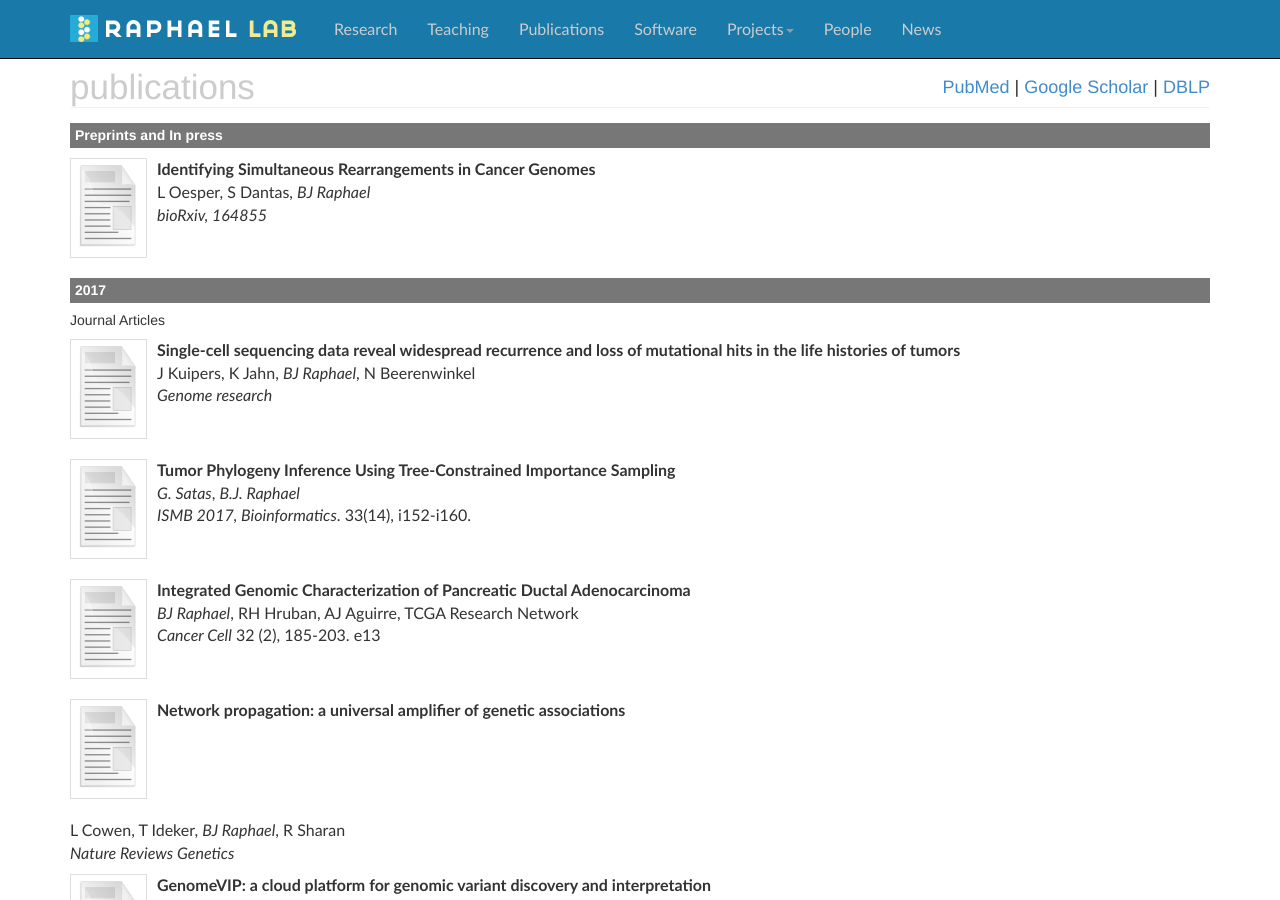
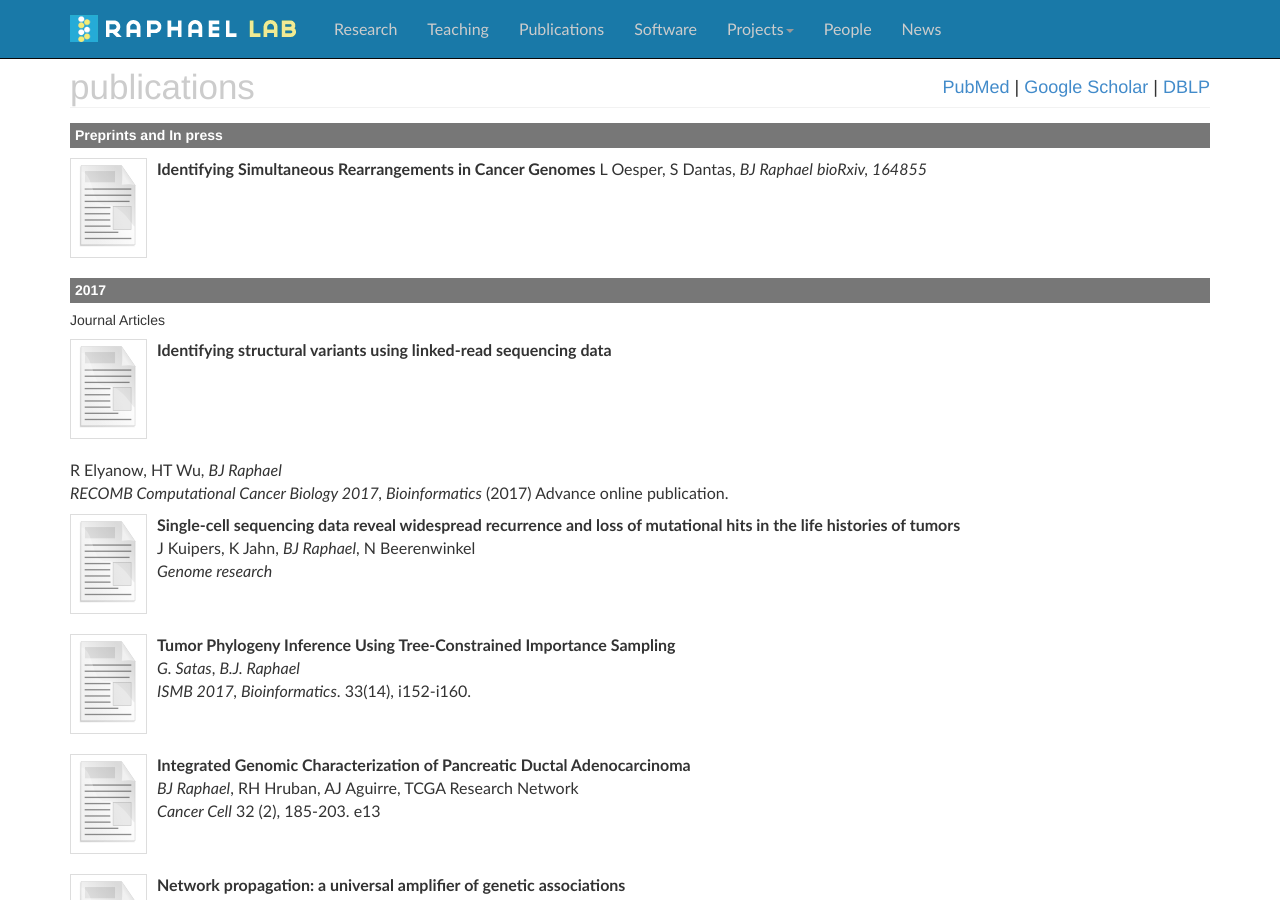
Before and after one commit to raphael-group/raphael-group.github.io, a Jekyll site: the page built from publications/index.md, in a window 1280 px wide and 900 px high. Built offline with Jekyll 4.4.1, drawn with Linux system fonts in a browser that asks for light colours; nearby versions of some CDN libraries; comment, search, counter and statistics services are not loaded.

Commit message:
Update index.md

```diff
--- a/publications/index.md
+++ b/publications/index.md
@@ -12,14 +12,20 @@ container_css_class: container publications
 
 * [![ChromothripsisCCB](../assets/img/papers/missing.svg)]()
 	**Identifying Simultaneous Rearrangements in Cancer Genomes**
-
 	L Oesper, S Dantas, _BJ Raphael_
-
 	*bioRxiv, 164855*
 
 ### 2017 ###
 
 ##### Journal Articles
+
+* [![LinkedReadSV](../assets/img/papers/missing.svg)](https://academic.oup.com/bioinformatics/article/doi/10.1093/bioinformatics/btx712/4590027?guestAccessKey=7d943cd2-f47a-4012-9c3e-fe69e3bef333)
+**Identifying structural variants using linked-read sequencing data**
+
+R Elyanow, HT Wu, _BJ Raphael_
+
+*RECOMB Computational Cancer Biology 2017, Bioinformatics* (2017) Advance online publication.
+
 
 * [![SingleCellViolations](../assets/img/papers/missing.svg)]()
 **Single-cell sequencing data reveal widespread recurrence and loss of mutational hits in the life histories of tumors**
```
